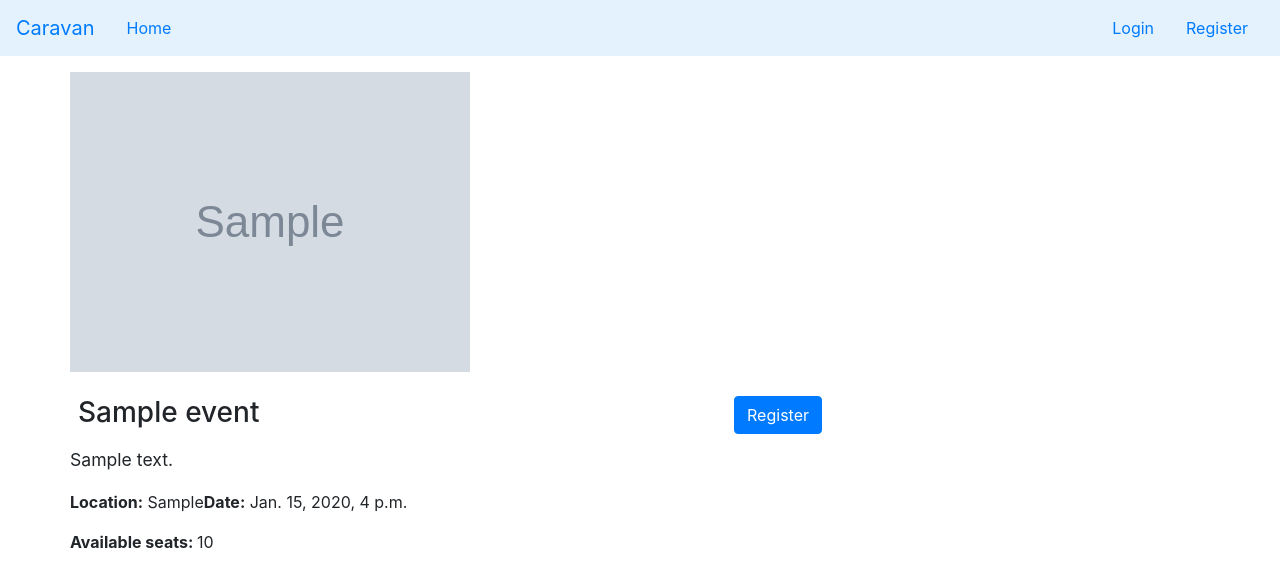
After one commit to alex-pythonista/jumatechs-assignment, a Django app: page /event/details/1/ in a window 1280 px wide. The commit adds this page. Shown: the top 587 px of the page. Run offline with Django 5.2, Linux system fonts and the light colour scheme; tables that the repository leaves empty hold one stand-in row (values such as "Sample post"); grey boxes marked "Sample" are stand-in pictures; some libraries are stand-ins or nearby versions.

Commit message:
event list create details init

```diff
--- a/core/settings.py
+++ b/core/settings.py
@@ -48,6 +48,7 @@ MIDDLEWARE = [
 ]
 
 ROOT_URLCONF = 'core.urls'
+LOGIN_URL = '/users/login/'
 
 # crispy forms config
 CRISPY_ALLOWED_TEMPLATE_PACKS = "bootstrap4"
@@ -123,6 +124,9 @@ STATICFILES_DIRS = [
     BASE_DIR / 'static',
 ]
 
+# media contents
+MEDIA_URL = '/media/'
+MEDIA_ROOT = BASE_DIR / 'media'
 # Default primary key field type
 # https://docs.djangoproject.com/en/5.1/ref/settings/#default-auto-field
 
--- a/core/urls.py
+++ b/core/urls.py
@@ -3,9 +3,12 @@ from django.urls import path, include
 from django.conf import settings
 from django.conf.urls.static import static
 
+from event.views import home
 
 urlpatterns = [
     path('admin/', admin.site.urls),
-    path('', include('users.urls')),
-    path('', include('event.urls')),
+    path('', home, name='home'),
+    path('users/', include('users.urls')),
+    path('event/', include('event.urls')),
 ] + static(settings.STATIC_URL, document_root=settings.STATIC_ROOT)
+urlpatterns += static(settings.MEDIA_URL, document_root=settings.MEDIA_ROOT)
--- a/event/admin.py
+++ b/event/admin.py
@@ -4,8 +4,8 @@ from .models import Event, Attendee
 
 @admin.register(Event)
 class EventAdmin(admin.ModelAdmin):
-    list_display = ('title', 'datetime', 'location', 'host', 'seats')
-    list_filter = ('datetime', 'location', 'host')
+    list_display = ('title', 'datetime', 'seats', 'available_seats')
+    list_filter = ('datetime',)
     search_fields = ('title',)
 
 
--- a/event/models.py
+++ b/event/models.py
@@ -6,12 +6,14 @@ class Event(models.Model):
     description = models.TextField()
     datetime = models.DateTimeField()
     location = models.CharField(max_length=100)
-    host = models.ForeignKey(get_user_model(), on_delete=models.CASCADE)
     seats = models.IntegerField()
     thumbnail = models.ImageField(upload_to='event_thumbnails', blank=True, null=True)
 
     def __str__(self):
         return f"💫{self.title } | 📍Location: {self.location}"
+
+    def available_seats(self):
+        return self.seats - self.attendees.count()
 
 
 class Attendee(models.Model):
--- a/event/urls.py
+++ b/event/urls.py
@@ -2,5 +2,5 @@ from django.urls import path
 from . import views
 
 urlpatterns = [
-    path('', views.home, name='home'),
+    path('details/<int:id>/', views.event_details, name='event-details'),
 ]
--- a/event/views.py
+++ b/event/views.py
@@ -1,5 +1,18 @@
 from django.shortcuts import render
+from django.contrib.auth.decorators import login_required
+from django.utils import timezone
 
+from .models import Event
 
 def home(request):
-    return render(request, 'event/home.html')
+    context = {}
+    current_datetime = timezone.now()
+    events = Event.objects.filter(datetime__gte=current_datetime)
+    context['events'] = events
+    return render(request, 'event/home.html', context)
+
+def event_details(request, id):
+    context = {}
+    event = Event.objects.get(id=id)
+    context['event'] = event
+    return render(request, 'event/details.html', context)
--- a/templates/base.html
+++ b/templates/base.html
@@ -15,11 +15,10 @@
 </head>
 
 <body>
-    <nav class="navbar navbar-expand-lg bg-body-tertiary justify-content-between" style="background-color: #e3f2fd;">
+    <nav class="navbar navbar-expand-lg bg-body-tertiary justify-content-between sticky-top" style="background-color: #e3f2fd;">
         <div class="d-flex">
             <a class="navbar-brand" href="{% url 'home' %}">Caravan</a>
             <a class="nav-link" aria-current="page" href="{% url 'home' %}">Home</a>
-            <a class="nav-link" aria-current="page" href="">Create an event</a>
             <a class="nav-link" aria-current="page" href=""></a>
             <a class="nav-link" aria-current="page" href=""></a>
         </div>
--- /dev/null
+++ b/templates/event/details.html
@@ -0,0 +1,54 @@
+{% extends 'base.html' %}
+{% load static %}
+{% block style %}
+
+<style>
+    .event-details p {
+    font-size: 1.1em;
+    line-height: 1.6;
+    text-align: justify;
+}
+</style>
+
+{% endblock %}
+
+{% block title %} {{ event.title }} {% endblock %}
+
+{% block content %}
+
+<div class="container pt-3">
+    <div class="row">
+        <div class="col-md-8">
+            <div class="row">
+                <img src="{{ event.thumbnail.url }}" alt="thumbnail">
+            </div>
+            <div class="row pt-3 d-flex">
+                <div class="mr-auto p-2">
+                    <h3>{{ event.title }}</h3>
+                </div>
+                <div class="p-2">
+                    <a href="" class="btn btn-primary">Register</a>
+                </div>
+            </div>
+            <div class="row event-details">
+                <p>{{ event.description }}</p>
+            </div>
+            <div class="row">
+                <p><strong>Location:</strong> {{ event.location }}</p>
+                <p><strong>Date:</strong> {{ event.datetime }}</p>
+            </div>
+            <div class="row">
+                <p>
+                    <strong>Available seats: </strong>
+                    {% if event.seats > 0 %}
+                            {{ event.seats }}
+                        {% else %}
+                            Full
+                        {% endif %}
+                </p>
+            </div>
+        </div>
+    </div>
+</div>
+
+{% endblock %}
--- a/users/urls.py
+++ b/users/urls.py
@@ -1,5 +1,6 @@
 from django.urls import path
+from . import views
 
 urlpatterns = [
-
+    path('login/', views.login, name='login'),
 ]
```
Also changed, not shown: templates/event/home.html (+20 -6 lines), templates/users/login.html (added, +17 -0 lines), users/forms.py (added, +8 -0 lines), users/views.py (+23 -2 lines), README.md, alexpy_from_future.jpg (added), event/forms.py (added), event/migrations/0003_remove_event_host.py (added), event/migrations/0004_alter_event_thumbnail.py (added), media/event_thumbnails/cakefest-thumb.png (added), media/event_thumbnails/cakefest-thumb_7ctja7e.png (added).
